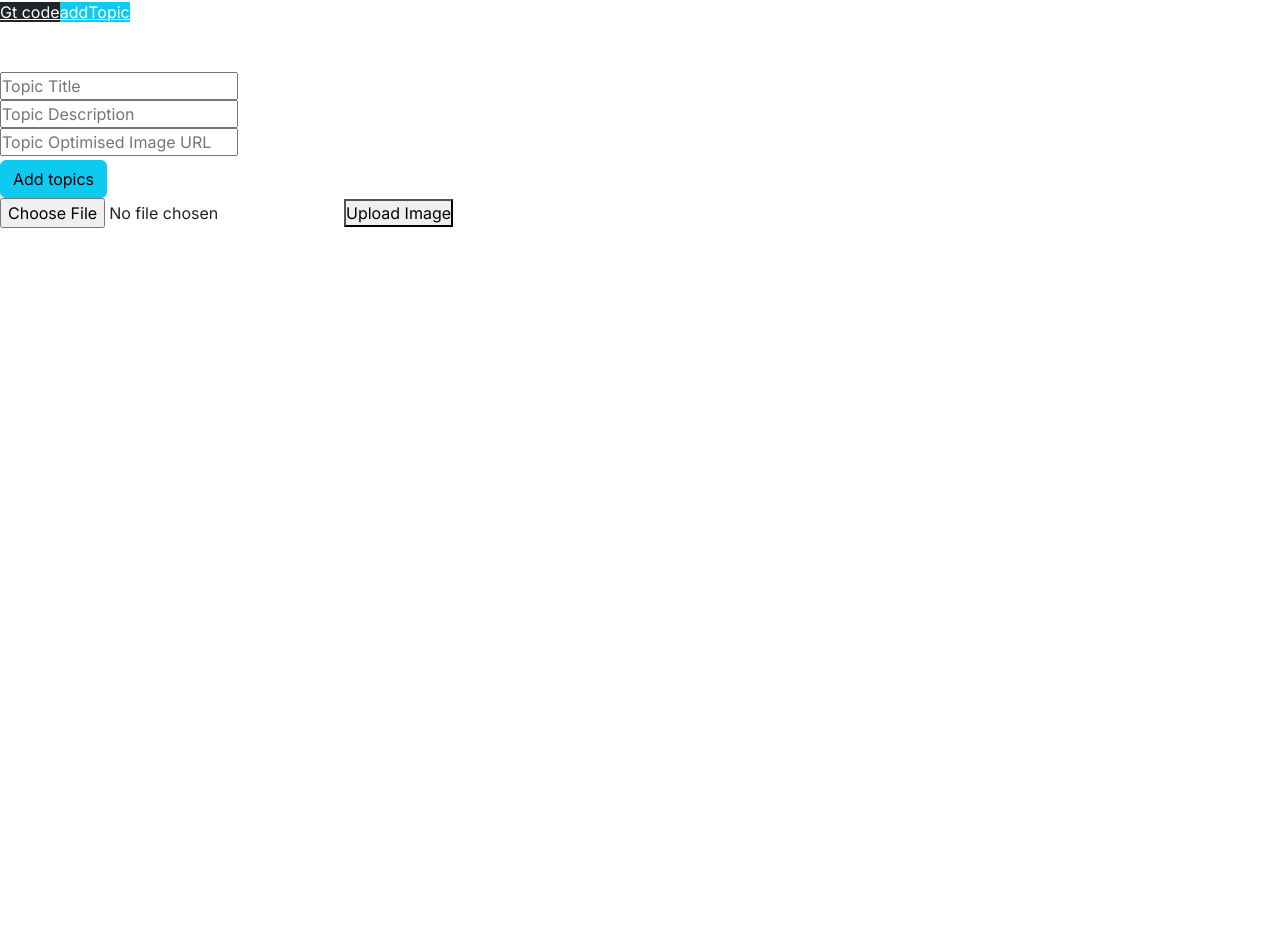
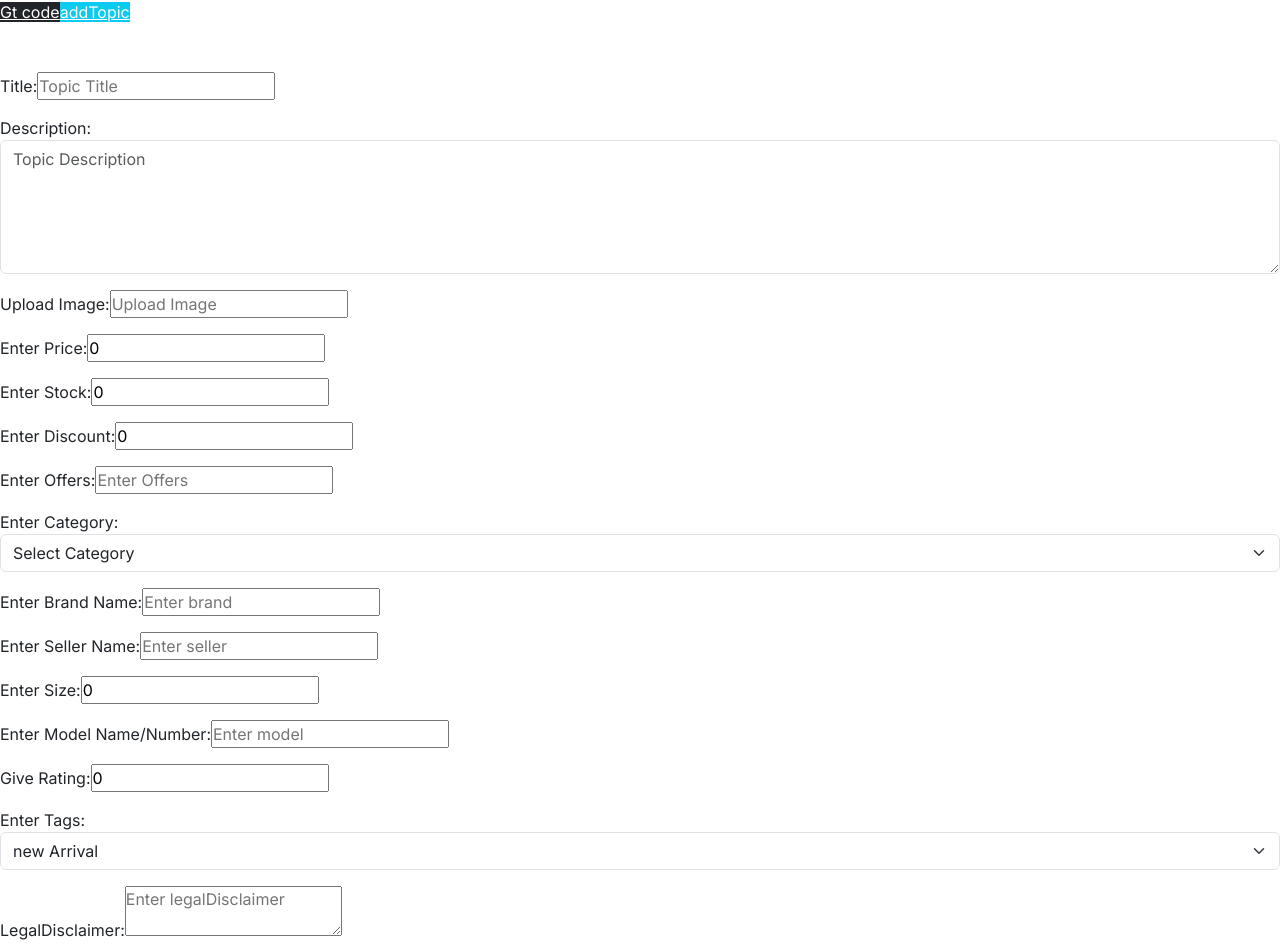
Before and after one commit to KashyapAmanSingh/Gym-Ecommerce-AdminDash_board, a Next.js app: page /addTopic in a window 1280 px wide. Shown: the top 952 px of the page. Before the commit the page ends 800 px from the top, so only its background shows below. Built offline with nearby package versions, Linux system fonts and the light colour scheme; what cloudinary-core would draw is missing.

Commit message:
feature- ALL schema updated

```diff
--- a/models/topic.js
+++ b/models/topic.js
@@ -2,17 +2,98 @@ import mongoose, { Schema } from "mongoose";
 
 const topicSchema = new Schema(
   {
-    title: String,
-    description: String,
-    image: String
+    title: {
+      type: String,
+      required: [true, "Title Must be Provided, can't be empty"]
+    },
+    description: {
+      type: String,
+      required: [true, "Description Must be Provided, can't be empty"]
+    },
+    image: {
+      type: String,
+      required: [true, "Image URL Must be Provided, can't be empty"]
+    },
+    price: {
+      type: Number,
+      required: [true, "Enter Price, it can't be empty"]
+    },
+    stock: {
+      type: Number,
+      required: [true, "Enter Stock, it can't be empty"]
+    },
+    discount: {
+      type: Number,
+    },
+    offers: {
+      type: String
+        },
+    category: {
+      type: String,
+      required: [true, "Category Must be Provided, can't be empty"],
+      enum: {
+        values: [  "Supplements",  "Equipment", "Footwear", "Nutrition"]
+      }
+    },
+    brand: {
+      type: String,
+      required: [true, "Brand Must be Provided, can't be empty"]
+    },
+    seller: {
+      type: String,
+      required: [true, "Seller Must be Provided, can't be empty"]
+    },
+    size: {
+      type: Number,
+
+    },
+
+     model:{
+      type: String,
+      required:false
+     },
+
+    ratings: {
+      type: Number,
+
+      required: false
+    },
+
+
+    tags: {
+      type: String,
+      enum: ["new Arrival", "Popular", "oldest Arrival","Months Trending","Assured"]
+    },
+    legalDisclaimer: {
+      type: String,
+      required: false,
+    },
+
+    manufacturingInfo: {
+      type: String,
+      required: false,
+    },
+    dateAdded: {
+      type: Date,
+      default: new Date()
+    }
   },
   {
     timestamps: true,
   }
 );
-
-// const Topic = mongoose.models.collecs || mongoose.model("collecs", topicSchema);
-
 const Topic = mongoose.models.TopicCollection || mongoose.model("TopicCollection", topicSchema);
 
+
+
 export default Topic;
+
+
+
+
+// reviews: [{ user: String, text: String }],
+// ratings: {
+//   type: Number,
+//
+//   required: false
+// },
--- a/src/app/addTopic/page.jsx
+++ b/src/app/addTopic/page.jsx
@@ -3,17 +3,51 @@ import React, { useState } from 'react';
 import ImageUpload from '../../../Component/Cloudnary';
 
 const AddTopic = () => {
-  const [title, setTitle] = useState('');
-  const [description, setDescription] = useState('');
-  const [optimisedImageUrl, setOptimisedImageUrl] = useState('');
+  const [OptimisedImageUrl, setOptimisedImageUrl] = useState();
+
+  const [productData, setProductData] = useState({
+    title: '',
+    description: '',
+    image: '',
+    price: 0,
+    stock: 0,
+    discount: 0,
+    offers: '',
+    category: '',
+    brand: '',
+    seller: '',
+    size: 0,
+    model: '',
+    ratings: 0,
+    tags: 'new Arrival',
+    legalDisclaimer: '',
+    manufacturingInfo: '',
+  });
+
+  console.log('================================productData productData productData', productData)
+
+  const handleChange = (e) => {
+    const { name, value } = e.target;
+
+    if (name === 'tags' && value === '') {
+      setProductData({ ...productData, [name]: 'new Arrival' });
+    }
+
+    if (name === 'category' && value === '') {
+      setProductData({ ...productData, [name]: 'Supplements' });
+    } else {
+      setProductData({ ...productData, [name]: value });
+    }
+  };
+
+
+  console.log("productData.tags", productData.tags)
+
+  console.log('================================productData productData productData', productData)
 
   const handleSubmit = async (e) => {
     e.preventDefault();
 
-    if (!title || !description || !optimisedImageUrl) {
-      alert("Please enter a title, description, and optimised image URL.");
-      return;
-    }
 
     const apiPort = process.env.NEXT_PUBLIC_API_PORT || 3000;
     const apiUrl = `http://localhost:${apiPort}/api/topics`;
@@ -22,32 +56,156 @@ const AddTopic = () => {
       const res = await fetch(apiUrl, {
         method: 'POST',
         headers: { 'Content-Type': 'application/json' },
-        body: JSON.stringify({ title, description, image: optimisedImageUrl })
+
+
+
+        body: JSON.stringify({
+          ...productData,
+     image:OptimisedImageUrl,
+          dateAdded: new Date(),
+        }),
+
       });
+      if (res.ok) {
 
-      if (res.ok) {
-        console.log(res.ok);
         window.location.href = '/';
       } else {
         throw new Error("Sorry, we failed to create Topics");
       }
     } catch (error) {
-      console.log(error);
+      console.error(error);
+return NextResponse.error("Failed to create the topic", { status: 500 });
     }
+
+
+
   };
 
   return (
     <div>
       <form onSubmit={handleSubmit}>
-        <input type="text" placeholder='Topic Title' value={title} onChange={(e) => setTitle(e.target.value)} />
-        <br />
-        <input type="text" placeholder='Topic Description' value={description} onChange={(e) => setDescription(e.target.value)} />
-        <br />
-        <input type="text" placeholder='Topic Optimised Image URL' value={optimisedImageUrl}  onChange={(e) => setOptimisedImageUrl(e.target.value)} />
-        <br />
+
+        <div class="mb-3 mt-3">
+          <label htmlFor="title">Title:</label>
+
+          <input type="text" placeholder='Topic Title' name='title' id='title' value={productData.title} onChange={handleChange} required />
+        </div>
+        <div class="mb-3 mt-3">
+          <label htmlFor="description">Description:</label>
+          <textarea placeholder='Topic Description' class="form-control" rows="5" name='description' id='description' value={productData.description} onChange={handleChange} required ></textarea>
+
+
+        </div>
+        <div class="mb-3 mt-3">
+          <label htmlFor="ImageUrl">Upload Image:</label>
+
+          <input type="text" placeholder='Upload Image ' name='ImageUrl' id='ImageUrl' value={OptimisedImageUrl} onChange={handleChange} />
+
+        </div>
+        <div class="mb-3 mt-3">
+          <label htmlFor="Price"> Enter Price:</label>
+
+          {/* <input type="text" placeholder='Enter Price' name='Price' id='Price' value={productData.price} onChange={handleChange} required /> */}
+          <input placeholder='Enter Price' name='price' id='Price' value={productData.price} onChange={handleChange} required />
+
+        </div>
+        <div class="mb-3 mt-3">
+          <label htmlFor=" stock">  Enter Stock:</label>
+
+           <input placeholder='Enter stock' name='stock' id='stock' value={productData.stock} onChange={handleChange} required />
+
+        </div>
+        <div class="mb-3 mt-3">
+          <label htmlFor="discount">Enter Discount:</label>
+
+
+          <input type="text" placeholder='Enter discount' name='discount' id='discount' value={productData.discount} onChange={handleChange} />
+
+        </div>
+        <div class="mb-3 mt-3">
+          <label htmlFor="offers">Enter Offers:</label>
+
+          <input placeholder='Enter Offers' name='offers' id='offers' value={productData.offers} onChange={handleChange} />
+
+        </div>
+        <div class="mb-3 mt-3">
+          <label htmlFor="category">Enter Category:</label>
+
+
+          <select
+            className="form-select"
+            name='category' id='category'
+            value={productData.category} onChange={handleChange} required
+          >
+            <option value="">Select Category</option>
+            {["Supplements", "Equipment", "Footwear", "Nutrition"].map((tagValue) => (
+              <option value={tagValue}>{tagValue}</option>
+            ))}
+          </select>
+
+        </div>
+        <div class="mb-3 mt-3">
+          <label htmlFor="brand">Enter Brand Name:</label>
+
+          <input type="text" placeholder='Enter brand' name='brand' id='brand' value={productData.brand} onChange={handleChange} />
+        </div>
+        <div class="mb-3 mt-3">
+          <label htmlFor="seller"> Enter Seller Name:</label>
+
+          <input type="text" placeholder='Enter seller ' name='seller' id='seller' value={productData.seller} onChange={handleChange} required />
+        </div>
+        <div class="mb-3 mt-3">
+          <label htmlFor="size">Enter Size:</label>
+
+          <input  placeholder='Enter Size' name='size' id='size' value={productData.size} onChange={handleChange} />
+        </div>
+        <div class="mb-3 mt-3">
+          <label htmlFor="model">Enter Model Name/Number:</label>
+
+          <input type="text" placeholder='Enter model' name='model' id='model' value={productData.model} onChange={handleChange} />
+        </div>
+        <div class="mb-3 mt-3">
+          <label htmlFor="ratings">Give Rating:</label>
+
+          <input placeholder='Enter Rating' name='ratings' id='ratings' value={productData.ratings} onChange={handleChange} />
+        </div>
+        <div class="mb-3 mt-3">
+          <label htmlFor="tags">Enter Tags:</label>
+
+          <select
+            className="form-select"
+            id="tags"
+            name="tags"
+            value={productData.tags}
+            onChange={handleChange}
+          >
+            <option value="">Select an option</option>
+            {["new Arrival", "Popular", "oldest Arrival", "Months Trending", "Assured"].map((tagValue) => (
+              <option value={tagValue}>{tagValue}</option>
+            ))}
+          </select>
+
+
+
+        </div>
+        <div class="mb-3 mt-3">
+          <label htmlFor="legalDisclaimer">LegalDisclaimer:</label>
+
+          <textarea type="text" placeholder='Enter legalDisclaimer' name='legalDisclaimer' id='legalDisclaimer' value={productData.legalDisclaimer} onChange={handleChange} ></textarea>
+
+        </div>
+        <div class="mb-3 mt-3">
+          <label htmlFor="manufacturingInfo">ManufacturingInfo:</label>
+          <textarea type="text" placeholder='Enter manufacturingInfo' name='manufacturingInfo' id='manufacturingInfo' value={productData.manufacturingInfo} onChange={handleChange} ></textarea>
+
+
+        </div>
+
+
+
         <button type="submit" className='btn btn-info mt-1'>Add topics</button>
       </form>
-      <ImageUpload setOptimisedImageUrl={setOptimisedImageUrl} OptimisedImageUrl={optimisedImageUrl} />
+      <ImageUpload setOptimisedImageUrl={setOptimisedImageUrl} OptimisedImageUrl={OptimisedImageUrl} />
     </div>
   );
 }
--- a/src/app/api/topics/route.js
+++ b/src/app/api/topics/route.js
@@ -3,12 +3,54 @@ import Topic from "../../../../models/topic";
 import { NextResponse } from "next/server";
 
 export async function POST(request) {
-  const { title, description,image } = await request.json();
+  const {
+    title,
+    description,
+    image,
+    price,
+    stock,
+    discount,
+    offers,
+    category,
+    brand,
+    seller,
+    size,
+    model,
+    ratings,
+    tags,
+    legalDisclaimer,
+    manufacturingInfo,
+    dateAdded,
+  } = await request.json();
   await connectMongoDB();
-  await Topic.create({ title, description,image});
-  return NextResponse.json({ message: "Topic Created" }, { status: 201 });
+
+  try {
+     await Topic.create({
+      title,
+      description,
+      image,
+      price,
+      stock,
+      discount,
+      offers,
+      category,
+      brand,
+      seller,
+      size,
+      model,
+      ratings,
+      tags,
+      legalDisclaimer,
+      manufacturingInfo,
+      dateAdded,
+    });
+
+     return NextResponse.json({ message: "Topic Created" }, { status: 201 });
+  } catch (error) {
+     console.error(error);
+    return NextResponse.error("Failed to create the topic", { status: 500 });
+  }
 }
-
 export async function GET() {
   await connectMongoDB();
   const topics = await Topic.find();
```
Also changed, not shown: Component/TopicList.jsx (+12 -3 lines).
